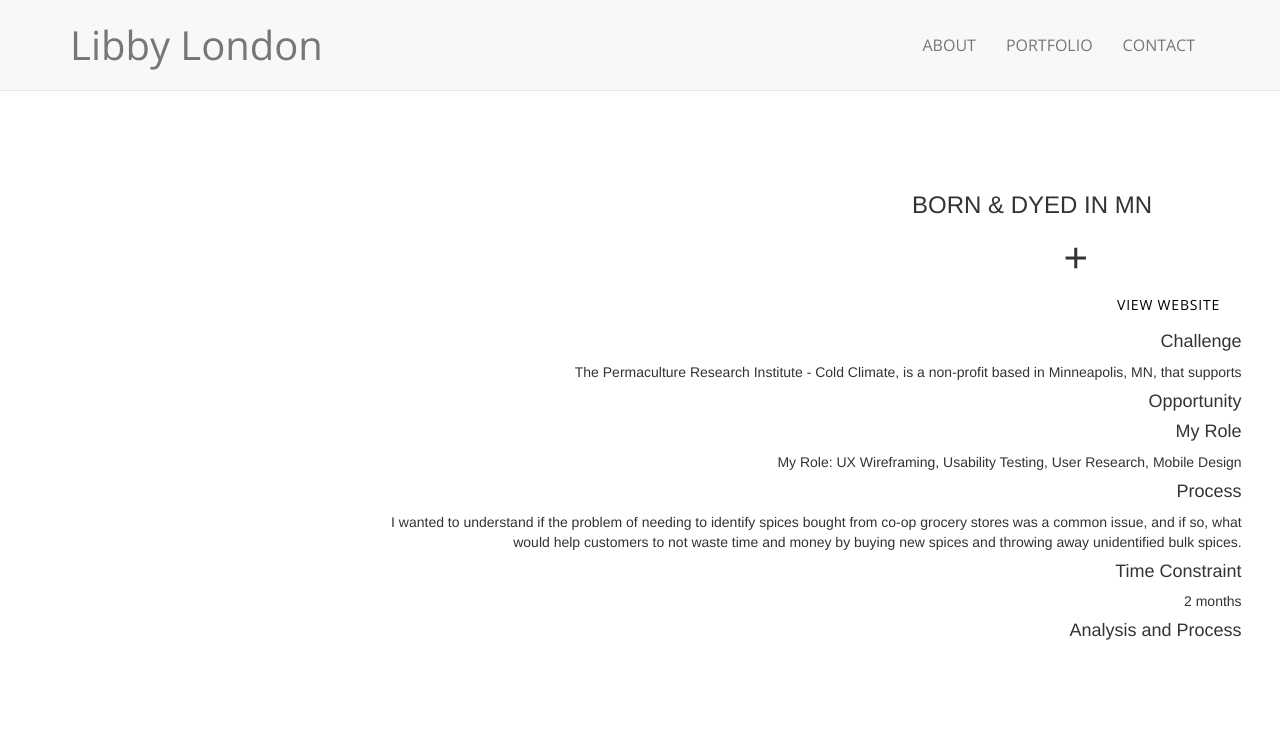
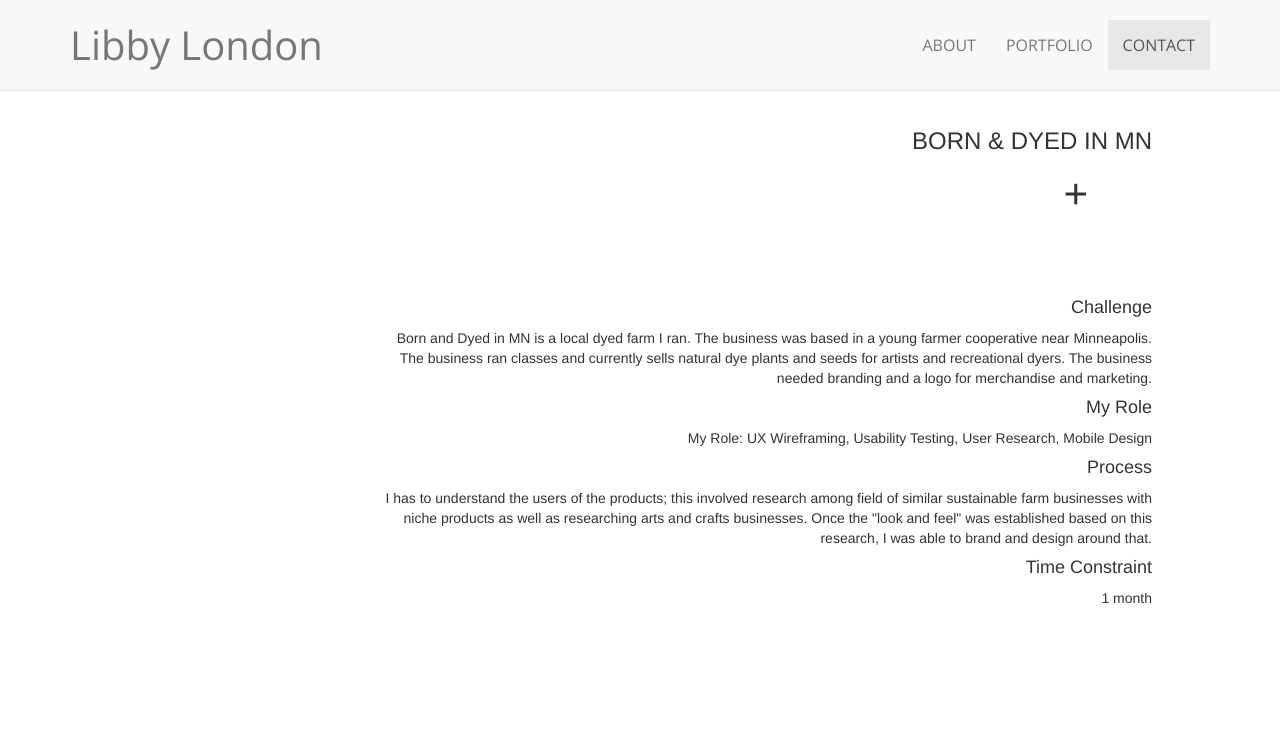
Before and after one commit to libbylondon11/portfolio, a PHP site: page /bornanddyed.html in a window 1280 px wide; the page is wider, and only the part inside the window is pictured. Shown: the top 741 px of that part. Run offline with PHP 8.4, Linux system fonts and the light colour scheme; some libraries are stand-ins or nearby versions; grey boxes are pictures that could not be loaded.

Commit message:
language

```diff
--- a/app.js
+++ b/app.js
@@ -78,4 +78,13 @@ $(".glyphicon-plus").click( function() {
       $('#pri1').slideToggle('slow');
       $('#permacultureContent').slideToggle('slow');
 })
+
+$('#dyed1').hide()
+$('#dyed2').hide()
+
+$(".glyphicon-plus").click( function() {
+      $('#dyed1').slideToggle('slow');
+      $('#dyed2').slideToggle('slow');
+      $('#dyed').slideToggle('slow');
+})
 });
--- a/bornanddyed.html
+++ b/bornanddyed.html
@@ -57,35 +57,32 @@
   </div>
 </nav>
 
-<section id="permaculture" class="case-section">
+<section id="bd" class="case-section">
 
 <h3>BORN & DYED IN MN</h3>
 <span class="glyphicons glyphicon-plus"></span>
 <div class="row-eq-height">
-  <img id = "pri" src= "images/PRIMobileFront.png" alt="bulk"/>
-  <img id = "pri1" src= "images/PRIPerennialMobile.png" alt="bulk"/>
-
+    <img id = "dyed1" src= "images/woadpacketfront.png" alt="bulk"/>
+  <img id = "dyed2" src= "BornandDyed.svg" alt="bulk"/>
 </div>
 <br>
 <br>
-<div id="permacultureContent" class="collapse in">
+<div id="dyed" class="collapse in">
 <br>
-<a class="btn btn-custom" href="https://pricoldclimate.org" role = "button">VIEW WEBSITE</a>
-
 <h4> Challenge</h4>
-<p> The Permaculture Research Institute - Cold Climate, is a non-profit based in Minneapolis, MN,
-that supports   </p>
-<h4>Opportunity</h4>
-<p>
- </p>
+<p>  Born and Dyed in MN is a local dyed farm I ran.  The business was based
+in a young farmer cooperative near Minneapolis. The business ran classes and currently
+sells natural dye plants and seeds for artists and recreational dyers.  The business needed
+branding and a logo for merchandise and marketing.  </p>
 <h4>My Role</h4><p> My Role: UX Wireframing, Usability Testing, User Research, Mobile Design </p>
 <h4> Process </h4>
-<p>I wanted to understand if the problem of needing to identify spices bought from co-op grocery stores was a
-  common issue, and if so, what would help customers to not waste time and money by buying new spices and throwing
-  away unidentified bulk spices.</p>
-<h4>Time Constraint </h4> <p>2 months</p>
-<h4>Analysis and Process</h4>
-<p></p>
+<p>I has to understand the users of the products; this involved research among <thead>
+  field of similar sustainable farm businesses with niche products as well as researching
+  arts and crafts businesses. Once the "look and feel" was established based on this
+  research, I was able to brand and design around that.
+</thead></p>
+<h4>Time Constraint </h4> <p>1 month</p>
+
 <!-- <div class = "image"> -->
 <!-- <img src= "whiteboardbulk.JPG" class="img-responsive" alt="whiteboardbulkpicture"> -->
 <!-- </div> -->
@@ -178,8 +175,6 @@ that supports   </p>
           </div>
       </div>
   </section>
-
-
 <!-- Contact Section -->
 <section id="contact" class="contact-section">
     <div class="container">
--- a/style.css
+++ b/style.css
@@ -13,7 +13,7 @@ h2 {
 /*body {
   overflow-y: hidden;
 }*/
-html, body {
+html {
   overflow-x: hidden;
 }
 .container {
@@ -451,7 +451,6 @@ h2 {
 
 /*START WHITE BULK POWDER CASE STUDY*/
 #bulk {
-
   height: 400px;
   margin-left: 30%;
   margin-top: 5%;
@@ -608,6 +607,41 @@ h2 {
    margin-top: 4%;
    margin-bottom: 5%;
 }
+/*BORN AND DYED SECTION!!!!!!!!!!*/
+#dyed {
+  text-align: right;
+  text-justify: inter-word;
+  margin-right: 3%;
+  margin-left: 30%;
+}
+#bd {
+  margin-top: 10%;
+  margin-bottom: 12%;
+}
+#bd h3 {
+  text-align: right;
+  margin-right: 10%;
+}
+#dyed1 {
+  height: 423px;
+  margin-left: 30%;
+  margin-top: 5%;
+  margin-bottom: 5%;
+
+}
+ #dyed2 {
+   height: 423px;
+   margin-left: 5%;
+   margin-top: 4%;
+   margin-bottom: 5%;
+}
+#dyed {
+  margin-top: 5%;
+  text-align: right;
+  text-justify: inter-word;
+  margin-right: 10%;
+  margin-left: 30%;
+}
 footer {
   text-align: center;
   color: black;
```
Also changed, not shown: images/woadpacketfront.png (added).
